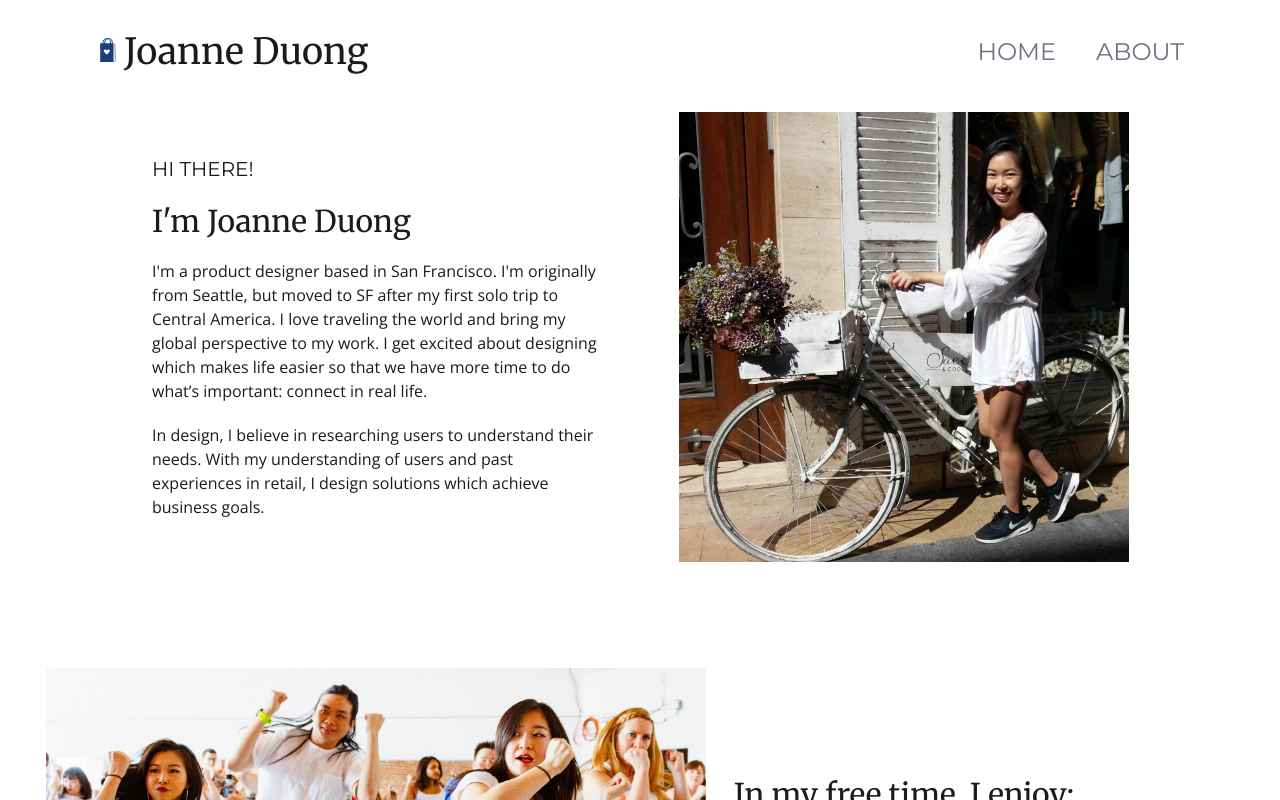
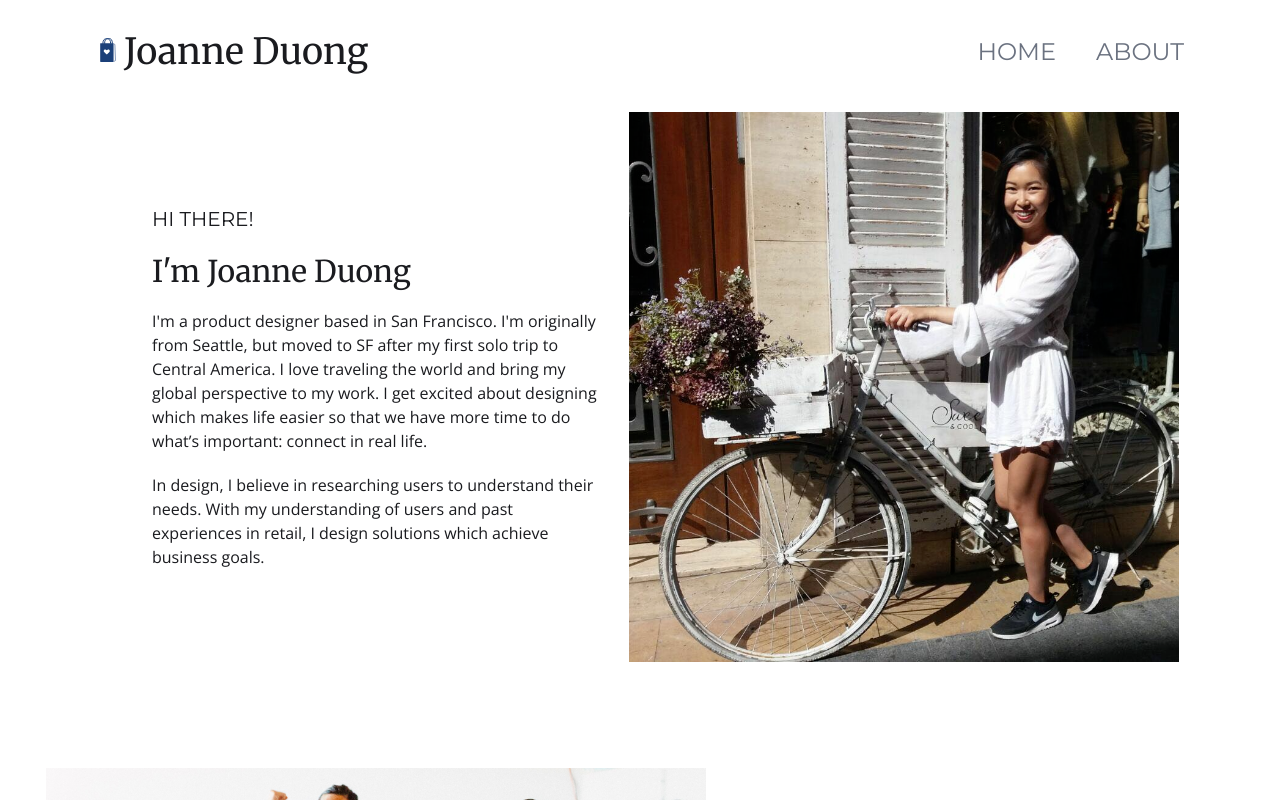
Before and after one commit to Ochaart/joanne-duong-portfolio, a Next.js app: page /about in a window 1280 px wide. Shown: the top 800 px of the page. Built offline with nearby package versions, Linux system fonts and the light colour scheme.

Commit message:
updated css

```diff
--- a/pages/about.js
+++ b/pages/about.js
@@ -20,7 +20,7 @@ const About = () => {
             In design, I believe in researching users to understand their needs. With my understanding of users and past experiences in retail, I design solutions which achieve business goals.
           </p>
         </div>
-        <div className="relative min-h-[320px] min-w-[320px] md:min-h-[450px] md:min-w-[450px] justify-self-center">
+        <div className="relative min-h-[320px] min-w-[320px] md:min-h-[450px] md:min-w-[450px] xl:min-h-[550px] xl:min-w-[550px] justify-self-center">
           <Image
             src="/joanne_with_bike.png"
             layout="fill"
```
